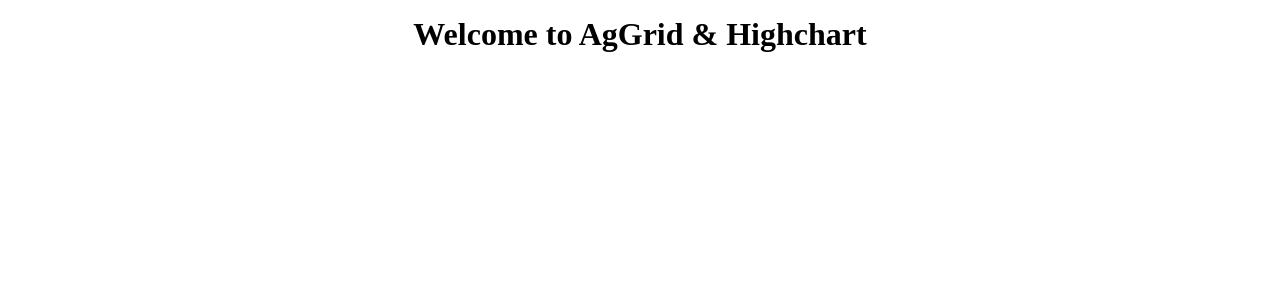
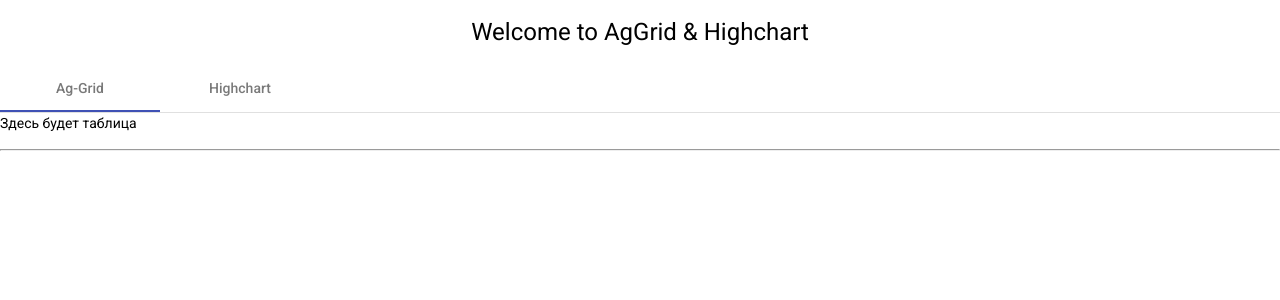
Before and after one commit to n19z/highchart-AgGrid, an Angular app: page / in a window 1280 px wide. Shown: the top 300 px of the page. Built offline with nearby package versions, Linux system fonts and the light colour scheme.

Commit message:
Added Tabs

```diff
--- a/angular.json
+++ b/angular.json
@@ -50,6 +50,7 @@
               "src/assets"
             ],
             "styles": [
+              "./node_modules/@angular/material/prebuilt-themes/indigo-pink.css",
               "src/styles.sass"
             ],
             "scripts": []
@@ -118,6 +119,7 @@
               "src/assets"
             ],
             "styles": [
+              "./node_modules/@angular/material/prebuilt-themes/indigo-pink.css",
               "src/styles.sass"
             ],
             "scripts": []
--- a/package.json
+++ b/package.json
@@ -11,10 +11,12 @@
   "private": true,
   "dependencies": {
     "@angular/animations": "~12.2.0",
+    "@angular/cdk": "^12.2.8",
     "@angular/common": "~12.2.0",
     "@angular/compiler": "~12.2.0",
     "@angular/core": "~12.2.0",
     "@angular/forms": "~12.2.0",
+    "@angular/material": "^12.2.8",
     "@angular/platform-browser": "~12.2.0",
     "@angular/platform-browser-dynamic": "~12.2.0",
     "@angular/router": "~12.2.0",
--- a/src/app/app.component.html
+++ b/src/app/app.component.html
@@ -1,3 +1,16 @@
 <div class="container">
   <h1 class="title">Welcome to AgGrid & Highchart</h1>
+
+  <div class="main">
+    <mat-tab-group>
+      <mat-tab label="Ag-Grid">
+        Здесь будет таблица
+      </mat-tab>
+
+      <mat-tab label="Highchart">
+          Здесь будет график
+      </mat-tab>
+    </mat-tab-group>
+  </div>
+  <hr>
 </div>
--- a/src/index.html
+++ b/src/index.html
@@ -6,8 +6,11 @@
   <base href="/">
   <meta name="viewport" content="width=device-width, initial-scale=1">
   <link rel="icon" type="image/x-icon" href="favicon.ico">
+  <link rel="preconnect" href="https://fonts.gstatic.com">
+  <link href="https://fonts.googleapis.com/css2?family=Roboto:wght@300;400;500&display=swap" rel="stylesheet">
+  <link href="https://fonts.googleapis.com/icon?family=Material+Icons" rel="stylesheet">
 </head>
-<body>
+<body class="mat-typography">
   <app-root></app-root>
 </body>
 </html>
--- a/src/styles.sass
+++ b/src/styles.sass
@@ -1 +1,7 @@
 /* You can add global styles to this file, and also import other style files */
+@import "~@angular/material/prebuilt-themes/indigo-pink.css"
+
+*
+    margin: 0
+    padding: 0
+    box-sizing: border-box
```
Also changed, not shown: src/app/app.module.ts (+8 -1 lines), 1 other file (tests, documents, lock files or other folders).
